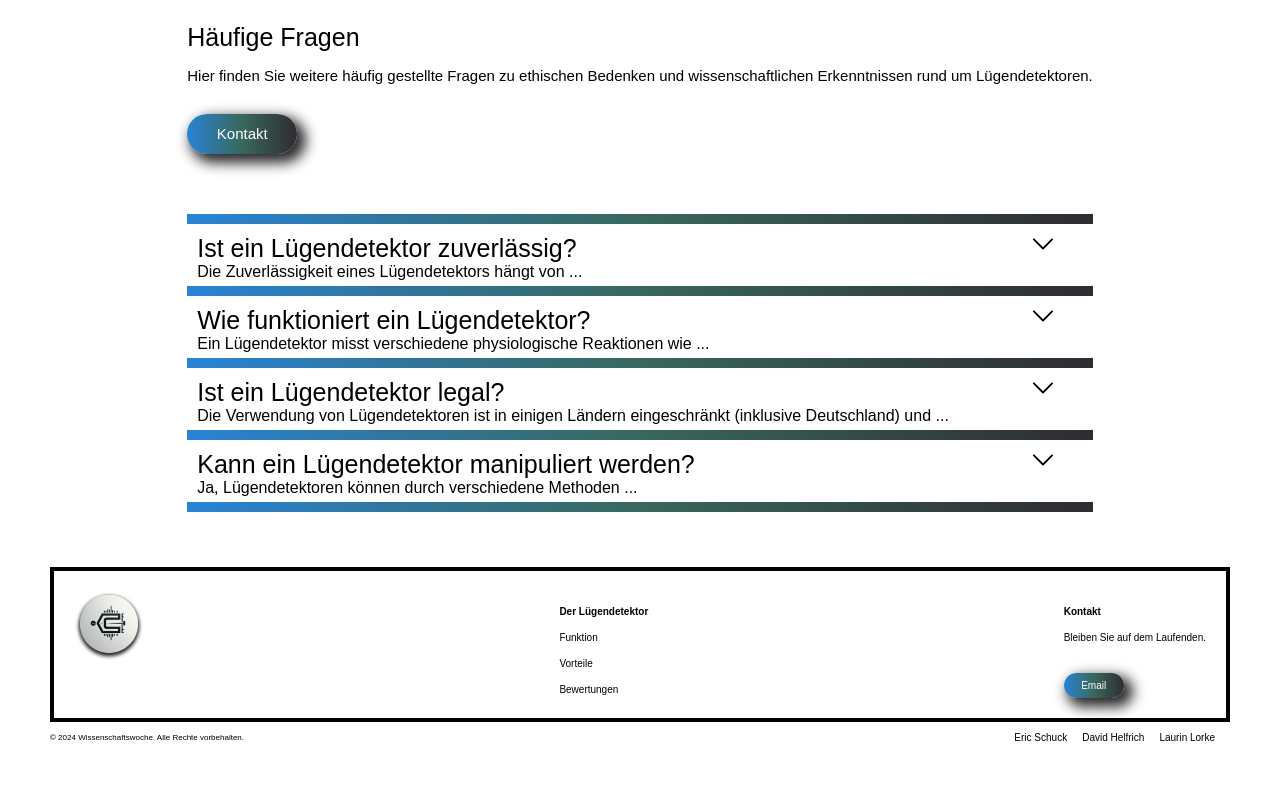
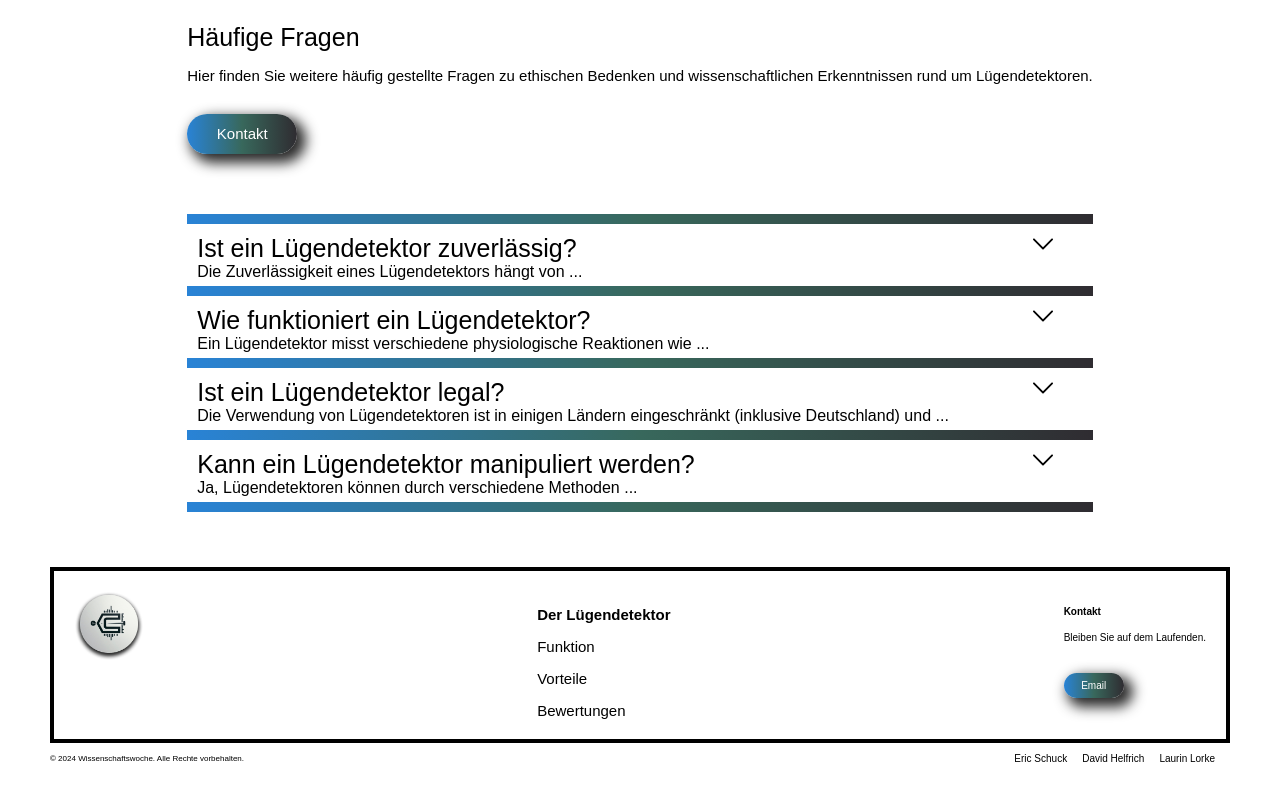
Before and after one commit to Eric-Alexander-07/Wissenschaftswoche-2024, a plain HTML site: page index.html in a window 1280 px wide. Shown: the part 6637-7437 px from the top of the page. Drawn offline with Linux system fonts and the light colour scheme; a web font is replaced by a local one.

Commit message:
update links (footer)

```diff
--- a/index.html
+++ b/index.html
@@ -126,7 +126,7 @@
       <p class="subTitle">Erfahren Sie mehr über die Wirksamkeit von Lügendetektoren und ihre Verwendung während der Wissenschaftswoche.</p>
       <div class="flex">
         <a href="#contact">
-          <div class="button" style="border-radius: 50px;">
+          <div id="bewertung" class="button" style="border-radius: 50px;">
             <p class="subTitle white">Kontaktieren</p>
           </div>
         </a>
@@ -400,11 +400,11 @@
     <div>
       <img class="scalable" src="assets/profile.png">
     </div>
-    <div>
-      <p class="subTitle" style="font-weight: 700;">Der Lügendetektor</p>
-      <p class="subTitle">Funktion</p>
-      <p class="subTitle">Vorteile</p>
-      <p class="subTitle">Bewertungen</p>
+    <div style="display: grid;">
+      <a href="#" class="subTitle" style="font-weight: 700;">Der Lügendetektor</a>
+      <a href="#funktion" class="subTitle">Funktion</a>
+      <a href="#vorteile" class="subTitle">Vorteile</a>
+      <a href="#bewertung" class="subTitle">Bewertungen</a>
     </div>
     <div>
       <p class="subTitle" style="font-weight: 700;">Kontakt</p>
--- a/script.js
+++ b/script.js
@@ -213,7 +213,7 @@ if (width <= 1000) {
         <p class="bigTitle" style="font-size: 20px;">Diskutieren Sie die<br>Sicherheit von<br>Lügendetektoren</p>
       </div>
         <a href="#contact">
-          <div class="button" style="border-radius: 50px;">
+          <div id="bewertung" class="button" style="border-radius: 50px;">
             <p style="font-size: 12px;" class="subTitle white">Kontaktieren</p>
           </div>
         </a>
@@ -503,11 +503,11 @@ if (width <= 1000) {
     <div style="width: 70px;">
       <img class="scalable" src="assets/profile.png">
     </div>
-    <div style="margin-left: 10px;">
-      <p class="subTitle" style="font-weight: 700; font-size: 10px;">Der Lügendetektor</p>
-      <p class="subTitle" style="font-size: 10px;">Funktion</p>
-      <p class="subTitle" style="font-size: 10px;">Vorteile</p>
-      <p class="subTitle" style="font-size: 10px;">Bewertungen</p>
+    <div style="display: grid; margin-left: 10px;">
+      <a href="#" class="subTitle" style="font-weight: 700;">Der Lügendetektor</a>
+      <a href="#funktion" class="subTitle">Funktion</a>
+      <a href="#vorteile" class="subTitle">Vorteile</a>
+      <a href="#bewertung" class="subTitle">Bewertungen</a>
     </div>
     <div style="margin-left: 10px;">
       <p class="subTitle" style="font-weight: 700; font-size: 10px;">Kontakt</p>
```
Also changed, not shown: index2.html (+6 -6 lines).
